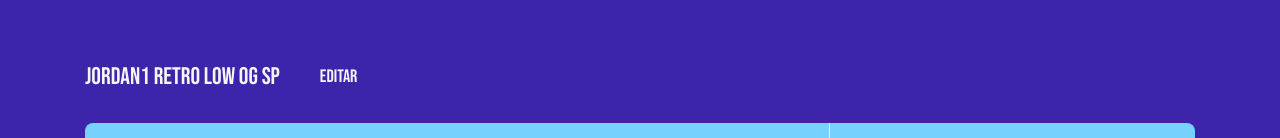
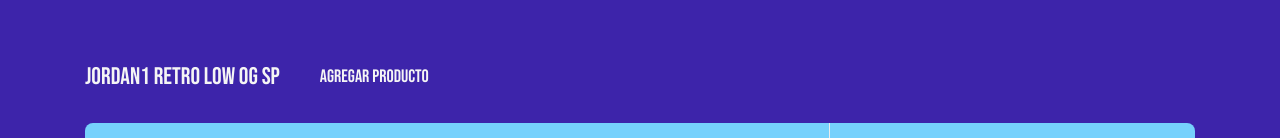
Before and after one commit to fedefullone/proyectointegrador2, a Node server app: page /product/1 in a window 1280 px wide. Shown: the part 169-307 px from the top of the page. Run offline with Node 20, Linux system fonts and the light colour scheme; some libraries are stand-ins or nearby versions; some web fonts are replaced.

Commit message:
cambios de diseño y avanzamos en detalle de productos

```diff
--- a/views/allProducts.ejs
+++ b/views/allProducts.ejs
@@ -19,7 +19,7 @@
 					<% for(let i=0; i < productos.length; i++){ %>
 						<div class="col-12 col-sm-6 col-lg-3">
 							<section class="product-box">
-								<a href="/product/:id">
+								<a href="/product/<%= productos[i].id %>">
 									<figure class="product-box_image">
 										<img src="<%= productos[i].imagen %>" alt="cafetera moulinex">
 									</figure>
--- a/views/partials/head.ejs
+++ b/views/partials/head.ejs
@@ -7,7 +7,7 @@
 			<!-- Font Awesome Stylesheet -->
 	<link rel="stylesheet" href="https://cdnjs.cloudflare.com/ajax/libs/font-awesome/5.11.2/css/all.min.css">
 	<!-- Bootstrap Grid Stylesheet -->
-	<link rel="stylesheet" href="./css/bootstrap-grid.min.css">
+	<link rel="stylesheet" href="/css/bootstrap-grid.min.css">
 	<!-- Own Stylesheet -->
-	<link rel="stylesheet" href="./css/app.css">
+	<link rel="stylesheet" href="/css/app.css">
 </head>
--- a/views/product.ejs
+++ b/views/product.ejs
@@ -40,7 +40,7 @@
 						</h2>
 
 						<p class="product-detail-description">
-							<a href="/product/add">Editar</a>
+							<a href="/product/add">Agregar producto</a>
 						</p>
 				</div>
 				<div class="product-detail">
@@ -63,7 +63,7 @@
 									<div class="data">
 										<% for (let i = 0; i < comentarios.length; i++) { %>
 										<p class="user">
-											<strong> <a href="profile.html"> <%= comentarios[i].nombredelusuario %></a> </strong>
+											<strong> <a href="/user"> <%= comentarios[i].nombredelusuario %></a> </strong>
 											<%= comentarios[i].comentario %>
 										</p>
 										<% } %>
```
